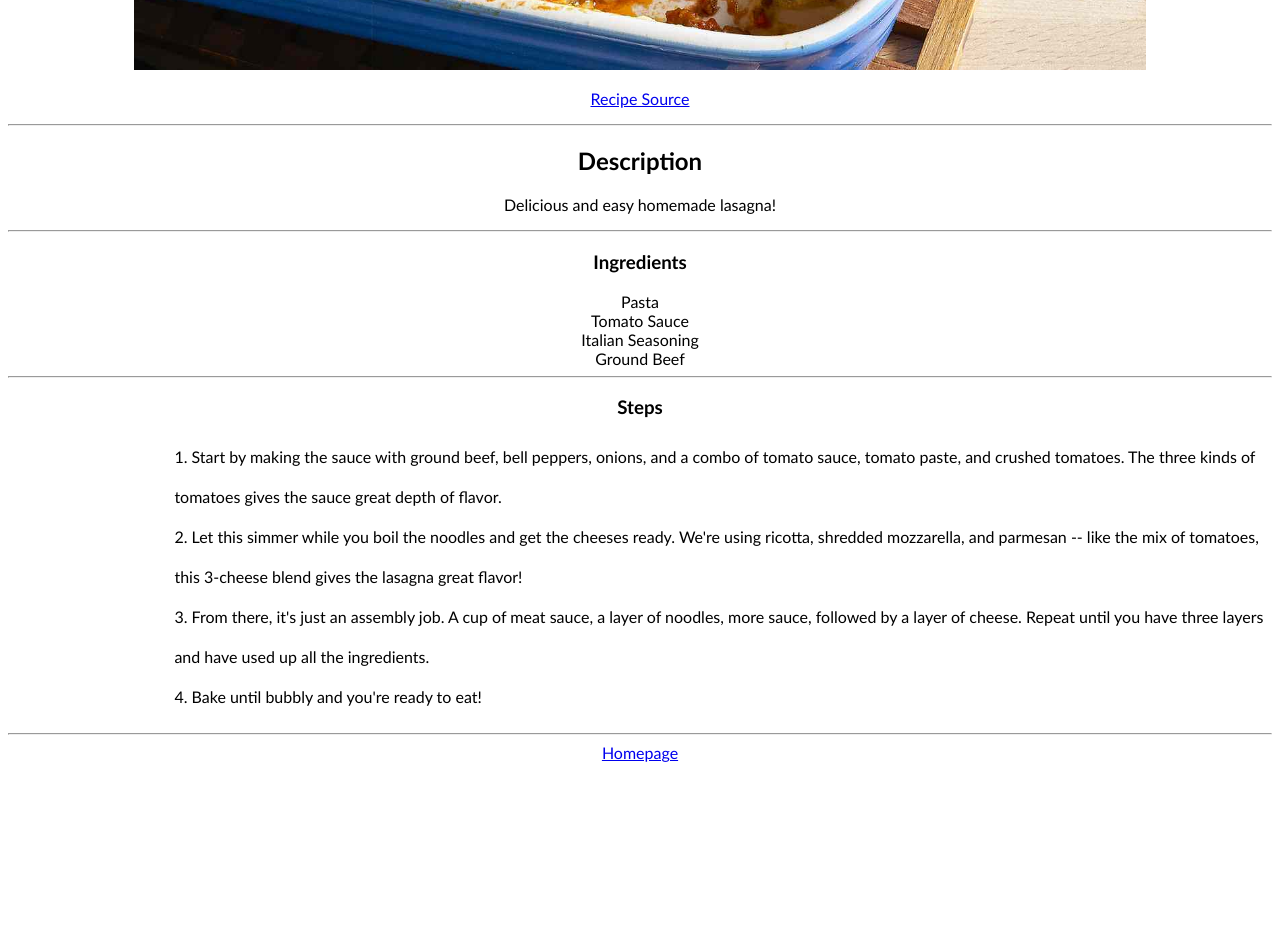
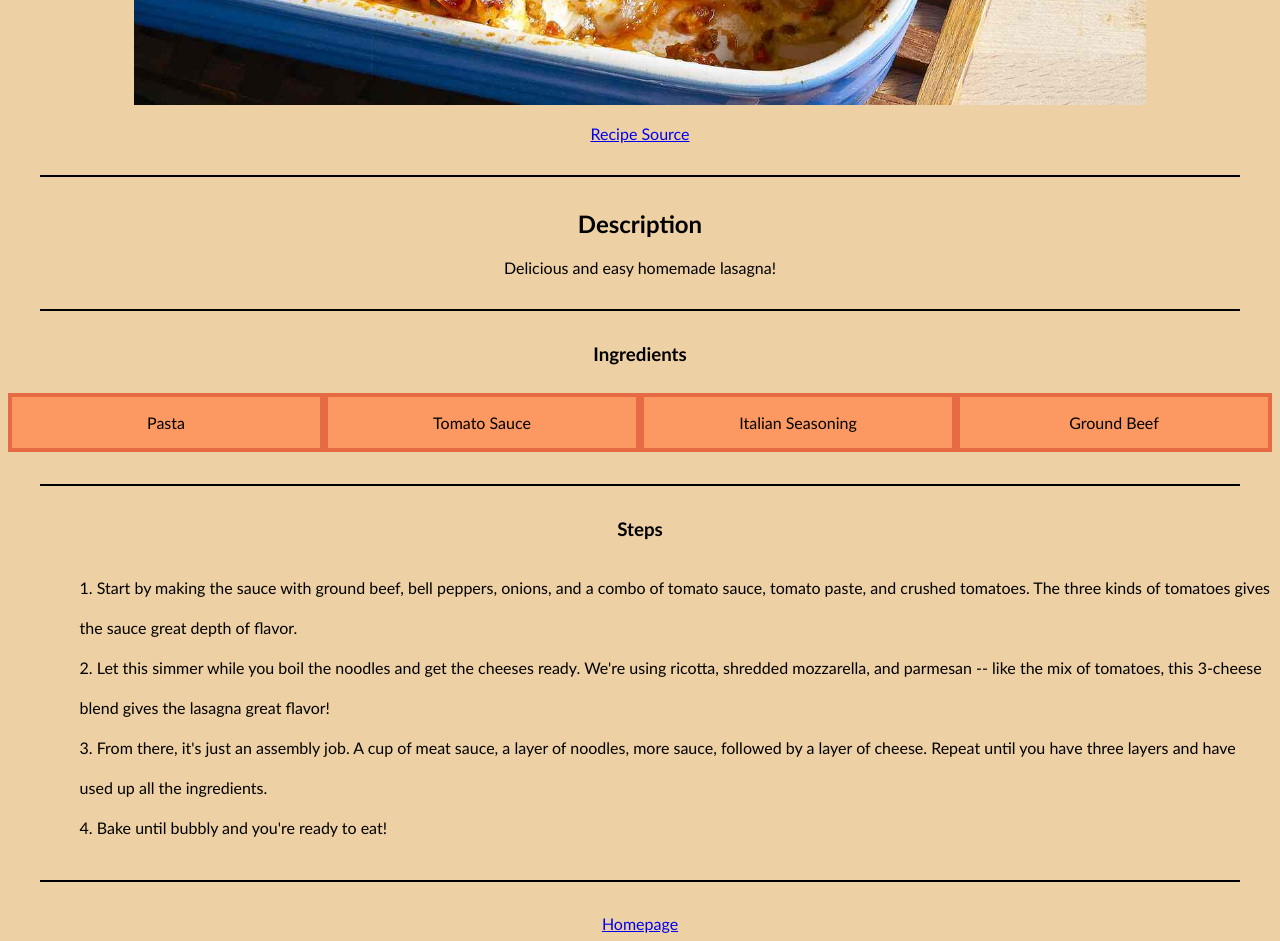
Before and after one commit to martink12/odin_recipes, a plain HTML site: page recipes/lasagna.html in a window 1280 px wide. Shown: the part 780-1721 px from the top of the page. Before the commit the page ends 1550 px from the top, so only its background shows below. Drawn offline with Linux system fonts and the light colour scheme.

Commit message:
Add styling for flexbox and horizontal line

```diff
--- a/style.css
+++ b/style.css
@@ -1,21 +1,42 @@
+html {
+    box-sizing: border-box;
+    background-color: #edd0a3;
+}
+
 body {
     font-family: "Trebuchet MS", Helvetica, sans-serif;
     text-align: center;
-    list-style-position: inside;
+}
+
+hr {
+    margin: 2em;
+    border: 0.09em solid black;
 }
 
 ol, ul {
+    list-style-position: inside;
     text-align: left;
-    margin-left: 10%;
+    margin-left: 2.5%;
     line-height: 2.5em;
 }
 
-h1 {
-    text-align: center;
-    font-family: "Trebuchet MS", Helvetica, sans-serif;
+h3 {
+    margin: 1.5em;
 }
 
 .links {
     display: block;
     margin: 1em;
 }
+
+.ingredients {
+    background: #fc9861;
+    display: flex;
+}
+
+.ingredients div {
+    padding: 1em;
+    border: 0.25em solid #e66b44;
+    gap: 8px;
+    flex: 1;
+}
```
